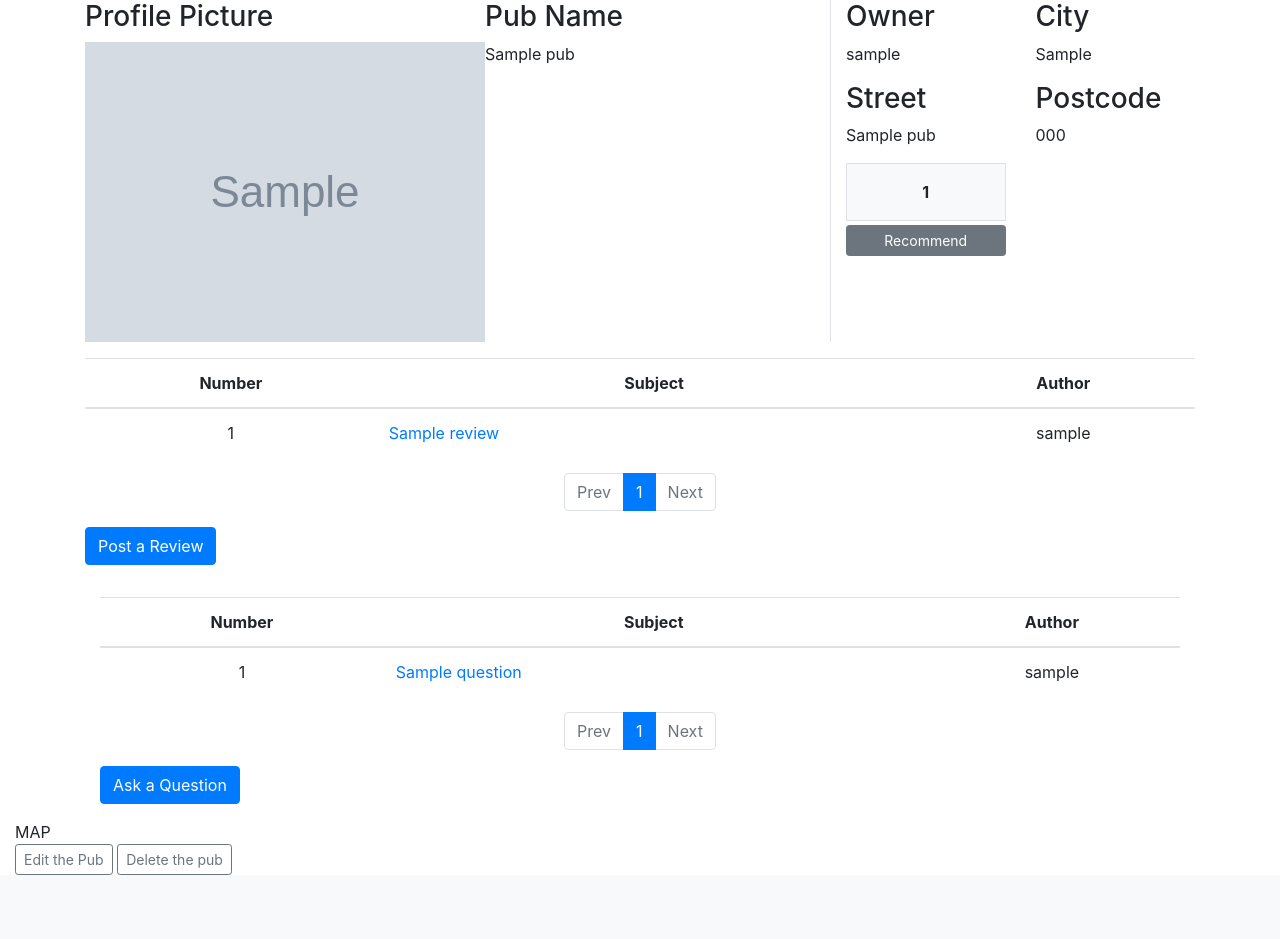
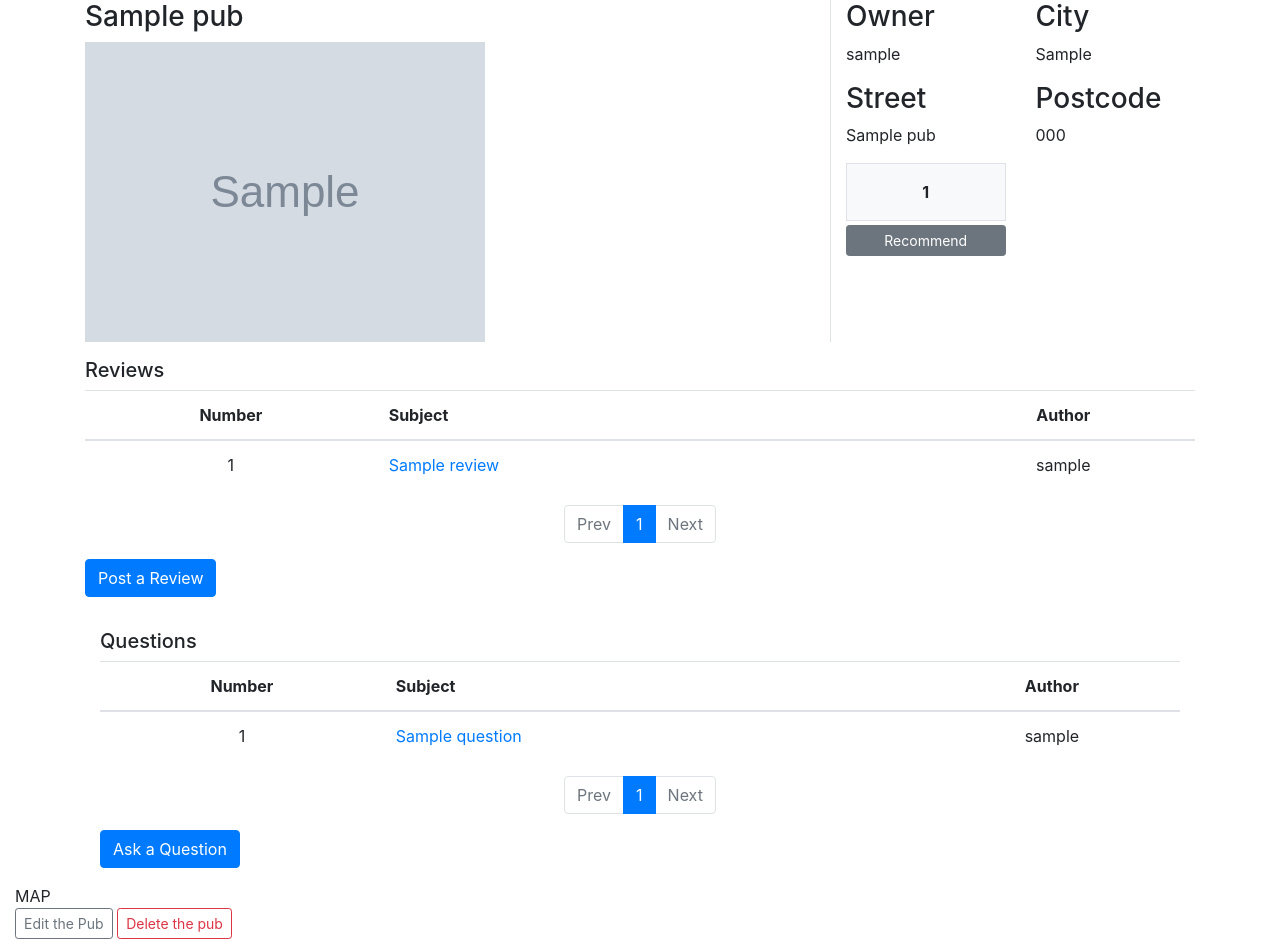
Before and after one commit to HamishTheGinger/WAD_Team4B_PubReview, a Django app: page /pub-review/pub/1/ in a window 1280 px wide. Shown: the part 57-996 px from the top of the page. Before the commit the page ends 932 px from the top, so only its background shows below. Run offline with Django 3.2, Linux system fonts and the light colour scheme; tables that the repository leaves empty hold one stand-in row (values such as "Sample post"); grey boxes marked "Sample" are stand-in pictures; some libraries are stand-ins or nearby versions.

Commit message:
More Template Adjustments - Pub Page Aligment - Mics Headings

```diff
--- a/templates/pub_review/pub_detail.html
+++ b/templates/pub_review/pub_detail.html
@@ -14,16 +14,12 @@
         <div class="col-md-8 profile-simple">
           <div class="d-flex">
             <div class="flex-shrink-0">
-              <h3>Profile Picture</h3>
+              <h3>{{ pub.pubName }}</h3>
               {% if pub.picture %}
                 <img src="{{ pub.picture.url }}" alt="{{ pub.pubName }}'s Profile Picture">
               {% else %}
                  <p>No profile picture available.</p>
               {% endif %}
-            </div>
-            <div class="flex-grow-1 ms-3">
-              <h3>Pub Name</h3>
-                <p>{{ pub.pubName }}</p>
             </div>
           </div>
         </div>
@@ -55,11 +51,13 @@
       </div>
       <div class="row">
           <div class="container my-3">
+            <h5>Reviews</h5>
+
               <table class="table">
                 <thead>
                 <tr class="text-center thead - dark">
                   <th>Number</th>
-                  <th style="width:50%">Subject</th>
+                  <th style="width:50%" class="text-left">Subject</th>
                   <th>Author</th>
                 </tr>
                 </thead>
@@ -81,7 +79,7 @@
             <!-- Else -->
                 {% else %}
                 <tr>
-                    <td colspan="3"> NO review</td>
+                    <td colspan="3">No Reviews</td>
                 </tr>
                 {% endif %}
                 </tbody>
@@ -133,11 +131,12 @@
           </div>
       </div>
     <div class="container my-3">
+        <h5>Questions</h5>
             <table class="table">
                 <thead>
                     <tr class="text-center thead - dark">
                         <th>Number</th>
-                        <th style="width:50%">Subject</th>
+                        <th style="width:50%" class="text-left">Subject</th>
                         <th>Author</th>
                     </tr>
                 </thead>
@@ -159,7 +158,7 @@
                 <!-- Else -->
                     {% else %}
                     <tr>
-                        <td colspan="3"> NO question</td>
+                        <td colspan="3">No Questions</td>
                     </tr>
                     {% endif %}
                 </tbody>
@@ -209,6 +208,7 @@
                         Ask a Question
                     </a>
               </div>
+
         </div>
 
     <div class="col-md-3">
@@ -216,7 +216,7 @@
     </div>
     <div class="col-md-3">
           <a href="{% url 'pub_review:pub_modify' pub_id=pub.id%}" class="btn btn-sm btn-outline-secondary">Edit the Pub</a>
-          <a href="#" class="delete btn btn-sm btn-outline-secondary" data-uri="{% url 'pub_review:pub_delete' pub_id=pub.id %}">Delete the pub</a>
+          <a href="#" class="delete btn btn-sm btn-outline-danger" data-uri="{% url 'pub_review:pub_delete' pub_id=pub.id %}">Delete the pub</a>
     </div>
 {% endblock %}
 {% block script %}
--- a/templates/pub_review/question_detail.html
+++ b/templates/pub_review/question_detail.html
@@ -72,6 +72,7 @@
     {% endif %}
 
 <!-- Function End -->
+    <h5>Add Answer</h5>
     <div class = "form-group">
       <textarea name="content" id="content" class="form-control" rows="10"></textarea>
     </div>
--- a/templates/pub_review/userProfile_form.html
+++ b/templates/pub_review/userProfile_form.html
@@ -1,7 +1,7 @@
 {% extends 'base.html' %}
 {% block content %}
 <div class="container">
-    <h5 class="my-3 border-bottm pb-2">Upload a Profile</h5>
+    <h5 class="my-3 border-bottm pb-2">Edit Profile</h5>
 
 <!-- Pub Form -->
     <form method="post" class="post-form my-3">
```
Also changed, not shown: templates/pub_review/user_profile.html (+7 -3 lines).
